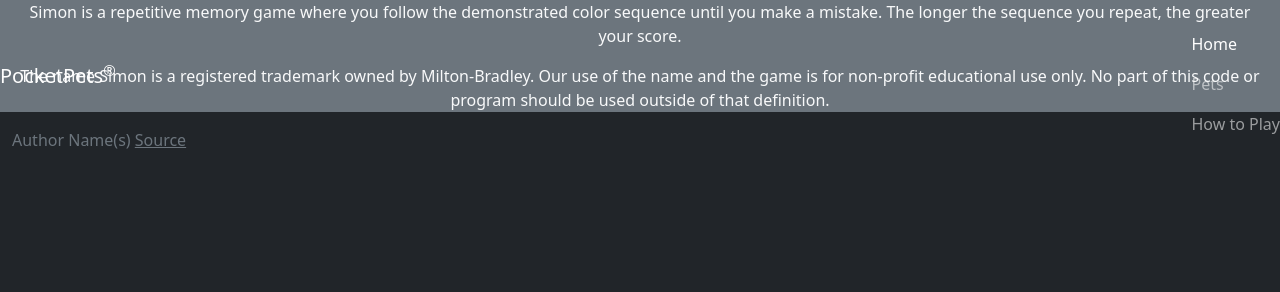
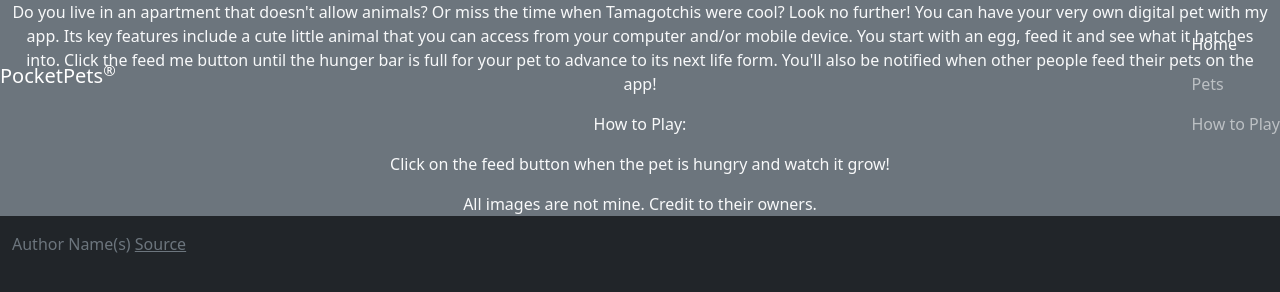
Before and after one commit to evadriggs/startup, a plain HTML site: page about.html in a window 1280 px wide. Drawn offline with nearby package versions, Linux system fonts and the light colour scheme.

```diff
--- a/about.html
+++ b/about.html
@@ -37,16 +37,24 @@
     <main class="container-fluid bg-secondary text-center">
       <div>
         <p>
-          Simon is a repetitive memory game where you follow the demonstrated
-          color sequence until you make a mistake. The longer the sequence you
-          repeat, the greater your score.
+            Do you live in an apartment that doesn't allow animals?
+            Or miss the time when Tamagotchis were cool? Look no further!
+            You can have your very own digital pet with my app. Its key
+            features include a cute little animal that you can access
+            from your computer and/or mobile device. You start with an egg,
+            feed it and see what it hatches into. Click the feed me button
+            until the hunger bar is full for your pet to advance to its next
+            life form. You'll also be notified when other people feed their
+            pets on the app!
         </p>
-
         <p>
-          The name Simon is a registered trademark owned by Milton-Bradley. Our
-          use of the name and the game is for non-profit educational use only.
-          No part of this code or program should be used outside of that
-          definition.
+            How to Play:
+        </p>
+        <p>
+            Click on the feed button when the pet is hungry and watch it grow!
+        </p>
+        <p>
+          All images are not mine. Credit to their owners.
         </p>
       </div>
     </main>
@@ -56,7 +64,7 @@
         <span class="text-reset">Author Name(s)</span>
         <a
           class="text-reset"
-          href="https://github.com/evadriggs/simon"
+          href="https://github.com/evadriggs/startup"
           >Source</a
         >
       </div>
```
Also changed, not shown: pet.html (+29 -4 lines).
